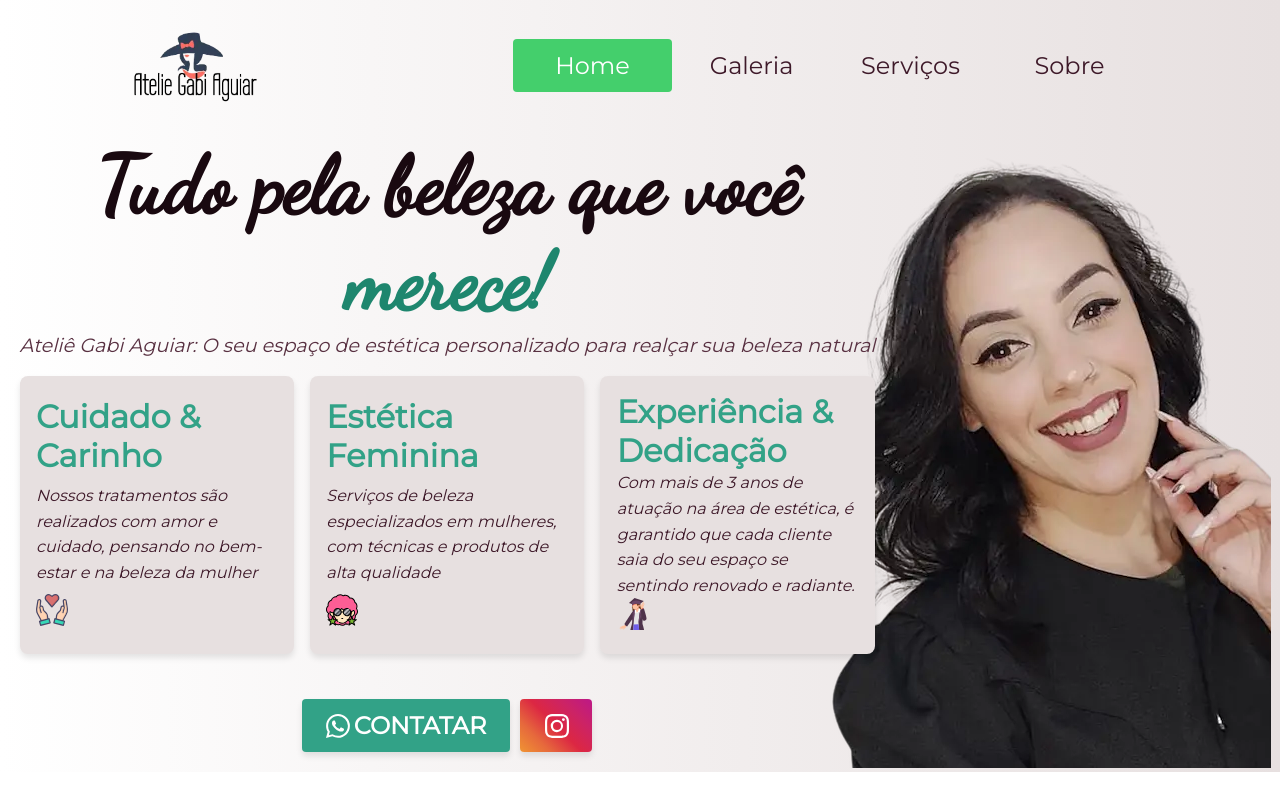
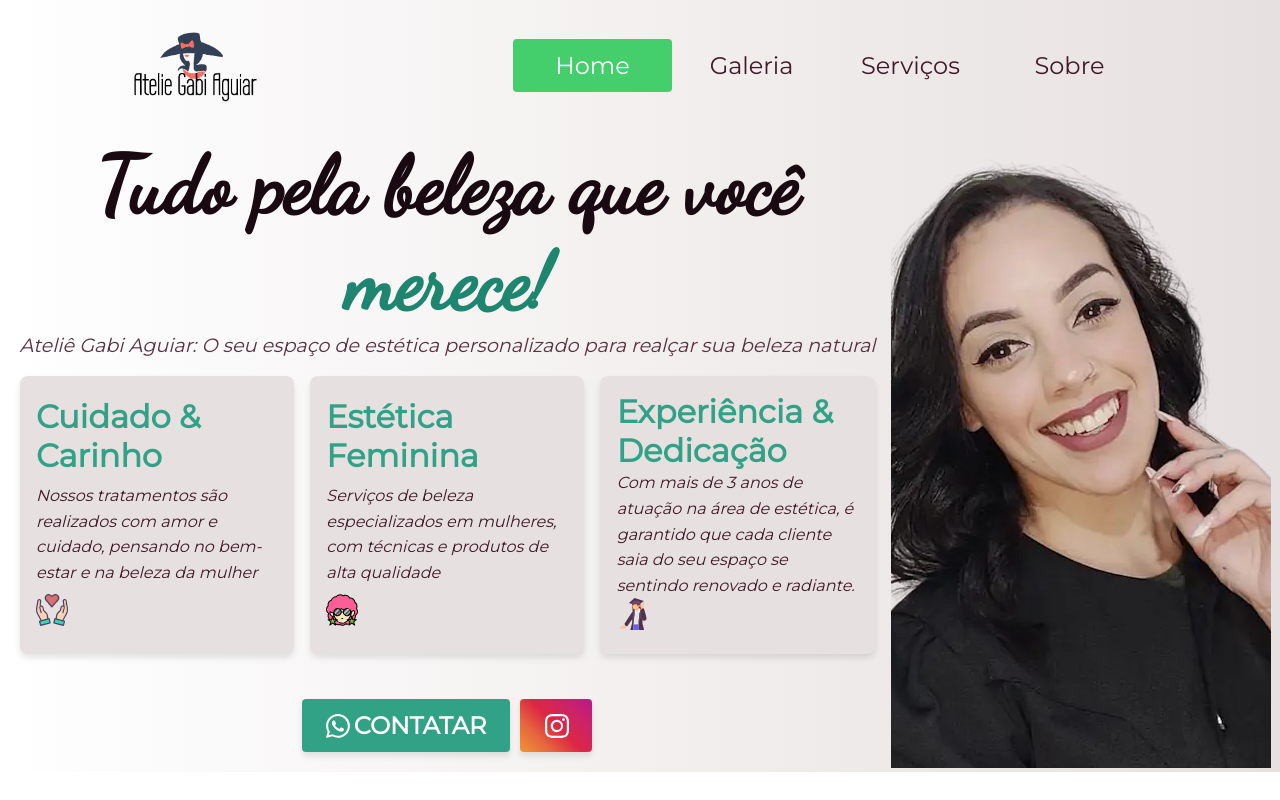
Before and after one commit to FilipeSall/Atelie-Gabi-Aguiar, a React (Create React App) app: page / in a window 1280 px wide. Built offline with nearby package versions, Linux system fonts and the light colour scheme.

Commit message:
ajustando css

```diff
--- a/src/components/home/Home.module.css
+++ b/src/components/home/Home.module.css
@@ -1,10 +1,8 @@
 .container {
-    height: 80vh;
     display: flex;
     color: var(--text);
     animation: animeLeft 0.3s ease forwards;
     width: 99vw;
-    overflow: hidden;
   }
 
   .infoContainer {
@@ -16,7 +14,6 @@
     width: 70%;
     height: 80vh;
     font-size: 2rem;
-
   }
 
   .imgContainer {
@@ -25,6 +22,7 @@
     align-items: center;
     justify-content: center;
     width: 30%;
+    overflow: hidden;
   }
 
   .infoContainer p {
@@ -48,9 +46,9 @@
   }
 
   .imgContainer > img {
-    border-radius: 10px;
     transition: all 0.3s ease;
     z-index: -1;
+
   }
 
   .btn__wrapper {
```
